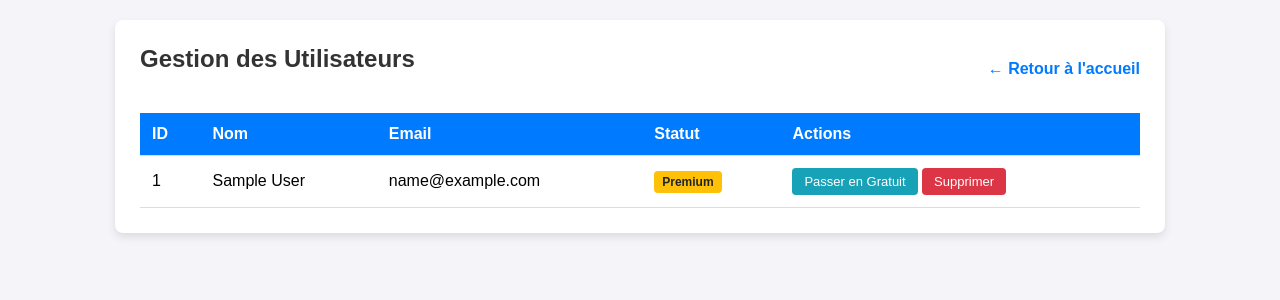
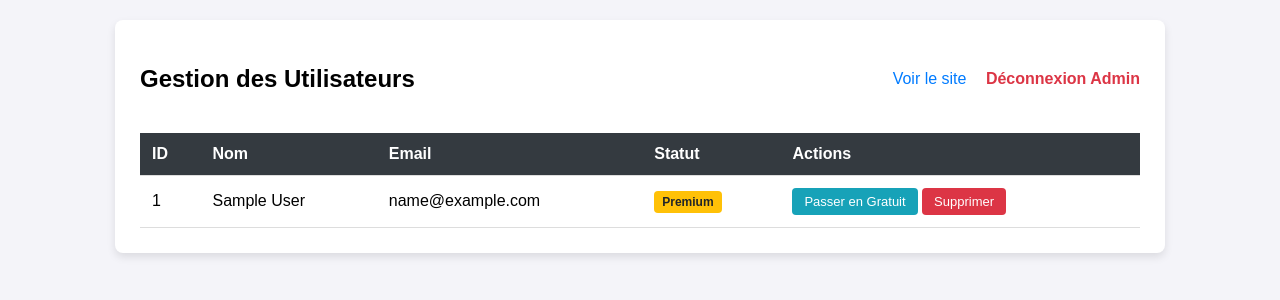
Before and after one commit to ngouachegnetambojosias-jpg/mon_site, a PHP site: page /admin.php in a window 1280 px wide. Shown: the top 300 px of the page. Run offline with PHP 8.4, Linux system fonts and the light colour scheme; the visitor is signed in with stand-in values (Sample User, id 1); tables that the repository leaves empty or names only in its code hold one stand-in row (values such as "Sample post").

Commit message:
Update admin.php

```diff
--- a/admin.php
+++ b/admin.php
@@ -1,16 +1,77 @@
 <?php
 require_once 'config.php';
 
-// Vérification si l'utilisateur est connecté
-if (!isset($_SESSION['user'])) {
-    header("Location: login.php");
+// Identifiants administrateur
+define('ADMIN_USER', 'admin');
+define('ADMIN_PASS', '68866Mama');
+
+// Gestion de la déconnexion admin
+if (isset($_GET['action']) && $_GET['action'] === 'logout') {
+    unset($_SESSION['is_admin']);
+    header('Location: admin.php');
     exit();
 }
 
+// Traitement du formulaire de connexion admin
+$login_error = '';
+if ($_SERVER['REQUEST_METHOD'] === 'POST' && isset($_POST['login_admin'])) {
+    $username = trim($_POST['username'] ?? '');
+    $password = $_POST['password'] ?? '';
+
+    if ($username === ADMIN_USER && $password === ADMIN_PASS) {
+        $_SESSION['is_admin'] = true;
+        header('Location: admin.php');
+        exit();
+    } else {
+        $login_error = 'Identifiants administrateur incorrects.';
+    }
+}
+
+// Si l'administrateur n'est pas connecté, afficher le formulaire de connexion admin
+if (empty($_SESSION['is_admin'])) :
+?>
+<!DOCTYPE html>
+<html lang="fr">
+<head>
+    <meta charset="UTF-8">
+    <meta name="viewport" content="width=device-width, initial-scale=1.0">
+    <title>Connexion Administration</title>
+    <style>
+        body { font-family: Arial, sans-serif; background-color: #f4f4f9; display: flex; justify-content: center; align-items: center; min-height: 100vh; margin: 0; }
+        .login-box { background: #fff; padding: 30px; border-radius: 8px; box-shadow: 0 4px 8px rgba(0,0,0,0.1); width: 100%; max-width: 360px; }
+        h2 { text-align: center; margin-bottom: 20px; color: #333; }
+        input[type="text"], input[type="password"] { width: 100%; padding: 10px; margin-bottom: 15px; border: 1px solid #ccc; border-radius: 4px; box-sizing: border-box; }
+        button { width: 100%; padding: 10px; background-color: #343a40; color: white; border: none; border-radius: 4px; font-size: 16px; cursor: pointer; }
+        button:hover { background-color: #23272b; }
+        .error { color: red; text-align: center; margin-bottom: 15px; }
+    </style>
+</head>
+<body>
+<div class="login-box">
+    <h2>Espace Admin</h2>
+    <?php if ($login_error): ?>
+        <p class="error"><?= htmlspecialchars($login_error) ?></p>
+    <?php endif; ?>
+    <form action="admin.php" method="POST">
+        <input type="hidden" name="login_admin" value="1">
+        <label for="username">Nom d'utilisateur :</label>
+        <input type="text" id="username" name="username" required placeholder="admin">
+        <label for="password">Mot de passe :</label>
+        <input type="password" id="password" name="password" required placeholder="••••••••">
+        <button type="submit">Se connecter</button>
+    </form>
+</div>
+</body>
+</html>
+<?php
+exit();
+endif;
+
+// --- DÉBUT DE L'ESPACE ADMINISTRATION APRÈS CONNEXION ---
+
 $message = '';
 
-// Actions de gestion
-if ($_SERVER['REQUEST_METHOD'] === 'POST') {
+if ($_SERVER['REQUEST_METHOD'] === 'POST' && !isset($_POST['login_admin'])) {
     $action = $_POST['action'] ?? '';
     $user_id = intval($_POST['user_id'] ?? 0);
 
@@ -32,9 +93,8 @@ if ($_SERVER['REQUEST_METHOD'] === 'POST') {
     }
 }
 
-// Récupération de la liste de tous les utilisateurs
 try {
-    $stmt = $pdo->query("SELECT id, nom, email, is_premium, created_at FROM users ORDER BY id DESC");
+    $stmt = $pdo->query("SELECT id, nom, email, is_premium FROM users ORDER BY id DESC");
     $users = $stmt->fetchAll();
 } catch (PDOException $e) {
     die("Erreur de récupération des utilisateurs : " . $e->getMessage());
@@ -48,81 +108,20 @@ try {
     <meta name="viewport" content="width=device-width, initial-scale=1.0">
     <title>Gestion des Utilisateurs</title>
     <style>
-        body {
-            font-family: Arial, sans-serif;
-            background-color: #f4f4f9;
-            margin: 0;
-            padding: 20px;
-        }
-        .container {
-            max-width: 1000px;
-            margin: 0 auto;
-            background-color: #ffffff;
-            padding: 25px;
-            border-radius: 8px;
-            box-shadow: 0 4px 8px rgba(0, 0, 0, 0.1);
-        }
-        h2 {
-            margin-top: 0;
-            color: #333;
-        }
-        table {
-            width: 100%;
-            border-collapse: collapse;
-            margin-top: 20px;
-        }
-        th, td {
-            padding: 12px;
-            text-align: left;
-            border-bottom: 1px solid #ddd;
-        }
-        th {
-            background-color: #007bff;
-            color: white;
-        }
-        tr:hover {
-            background-color: #f1f1f1;
-        }
-        .badge {
-            padding: 4px 8px;
-            border-radius: 4px;
-            font-size: 12px;
-            font-weight: bold;
-        }
-        .badge-free {
-            background-color: #6c757d;
-            color: white;
-        }
-        .badge-premium {
-            background-color: #ffc107;
-            color: #212529;
-        }
-        .btn {
-            padding: 6px 12px;
-            border: none;
-            border-radius: 4px;
-            cursor: pointer;
-            font-size: 13px;
-        }
-        .btn-toggle {
-            background-color: #17a2b8;
-            color: white;
-        }
-        .btn-delete {
-            background-color: #dc3545;
-            color: white;
-        }
-        .top-bar {
-            display: flex;
-            justify-content: space-between;
-            align-items: center;
-            margin-bottom: 20px;
-        }
-        .back-link {
-            text-decoration: none;
-            color: #007bff;
-            font-weight: bold;
-        }
+        body { font-family: Arial, sans-serif; background-color: #f4f4f9; margin: 0; padding: 20px; }
+        .container { max-width: 1000px; margin: 0 auto; background-color: #ffffff; padding: 25px; border-radius: 8px; box-shadow: 0 4px 8px rgba(0, 0, 0, 0.1); }
+        .top-bar { display: flex; justify-content: space-between; align-items: center; margin-bottom: 20px; }
+        table { width: 100%; border-collapse: collapse; margin-top: 20px; }
+        th, td { padding: 12px; text-align: left; border-bottom: 1px solid #ddd; }
+        th { background-color: #343a40; color: white; }
+        tr:hover { background-color: #f1f1f1; }
+        .badge { padding: 4px 8px; border-radius: 4px; font-size: 12px; font-weight: bold; }
+        .badge-free { background-color: #6c757d; color: white; }
+        .badge-premium { background-color: #ffc107; color: #212529; }
+        .btn { padding: 6px 12px; border: none; border-radius: 4px; cursor: pointer; font-size: 13px; }
+        .btn-toggle { background-color: #17a2b8; color: white; }
+        .btn-delete { background-color: #dc3545; color: white; }
+        .logout-link { text-decoration: none; color: #dc3545; font-weight: bold; }
     </style>
 </head>
 <body>
@@ -130,7 +129,10 @@ try {
 <div class="container">
     <div class="top-bar">
         <h2>Gestion des Utilisateurs</h2>
-        <a href="index.php" class="back-link">← Retour à l'accueil</a>
+        <div>
+            <a href="index.php" style="margin-right: 15px; text-decoration: none; color: #007bff;">Voir le site</a>
+            <a href="admin.php?action=logout" class="logout-link">Déconnexion Admin</a>
+        </div>
     </div>
 
     <?= $message ?>
```
